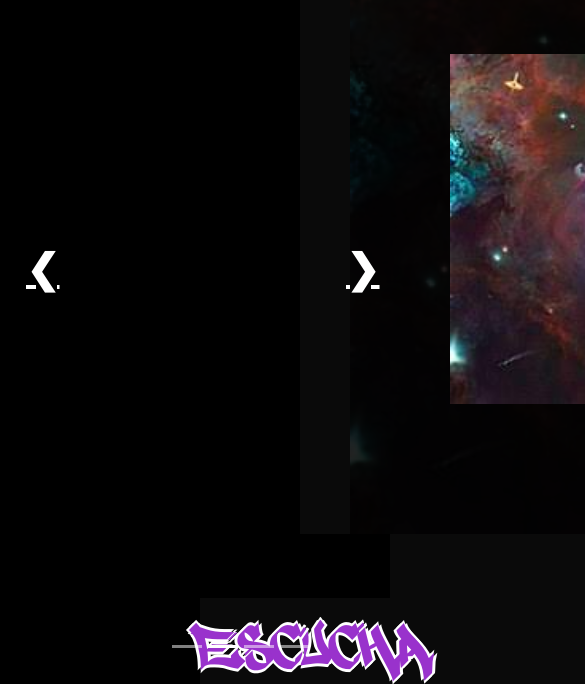
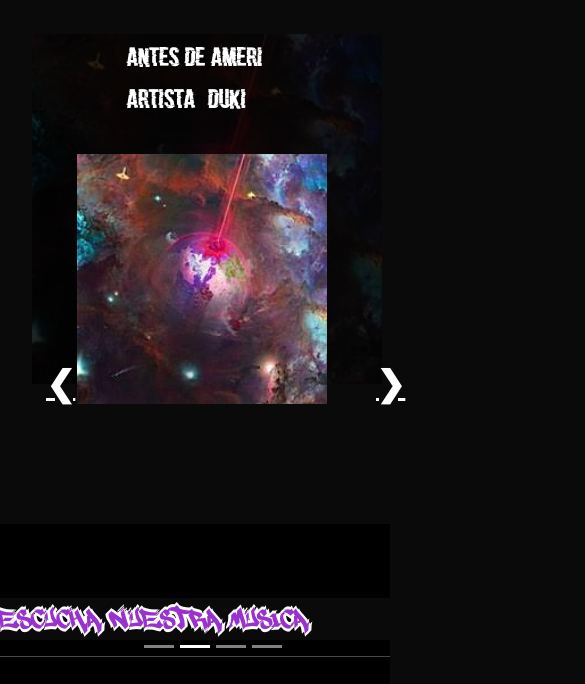
Before and after one commit to marsegovia/Muziek-Music-Web-, a plain HTML site: page index.html in a window 390 px wide. Shown: the part 170-854 px from the top of the page, 585 px wide, since content can reach past the window. Drawn offline with nearby package versions, Linux system fonts and the light colour scheme.

Commit message:
cambia o no cambia

```diff
--- a/CSS/style.css
+++ b/CSS/style.css
@@ -593,7 +593,7 @@ body{
 
 /*--------------------------------------------Responsive------------------------------------------*/
 
-@media screen and (max-width: 300px){
+@media screen and (max-width: 400px){
 
     .linea{
         width: 380px;
@@ -624,13 +624,13 @@ body{
     /*----------------------------Slider------------------------*/
 
     .slider{
-        margin-left: -98px;
-        margin-bottom: -100pxv;
+        margin-left: -78px;
+        margin-bottom: -100px;
     }
 
     .carousel-indicators{
         margin-top: 300px;
-        margin-left: 45px;
+        margin-left: 95px;
     }
 
     .image-text{
@@ -662,11 +662,13 @@ body{
     .prev{
         margin-top: 90px;
         font-size: 35px;
+        margin-left: 20px;
     }
 
     .next{
         margin-top: 90px;
         font-size: 35px;
+        margin-right: -30px;
     }
 
     /*----------------------------Header------------------------*/
```
